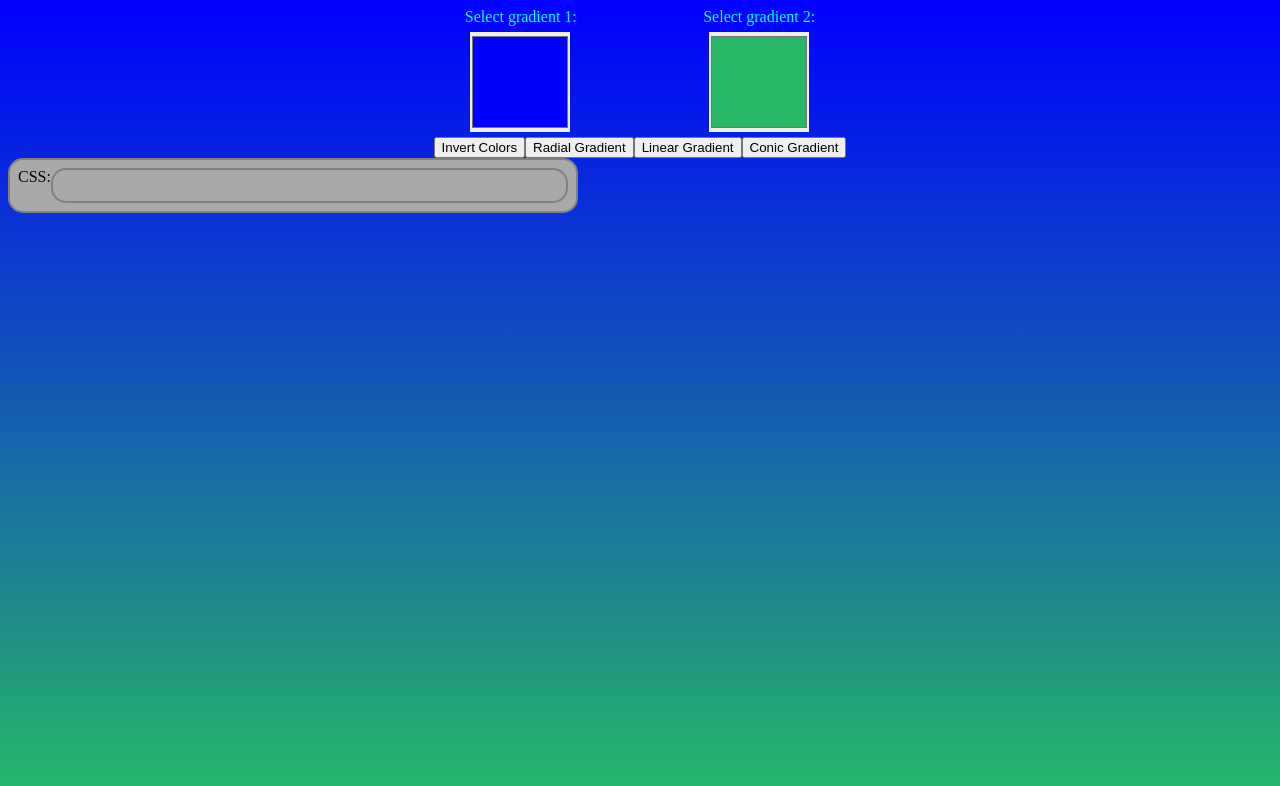
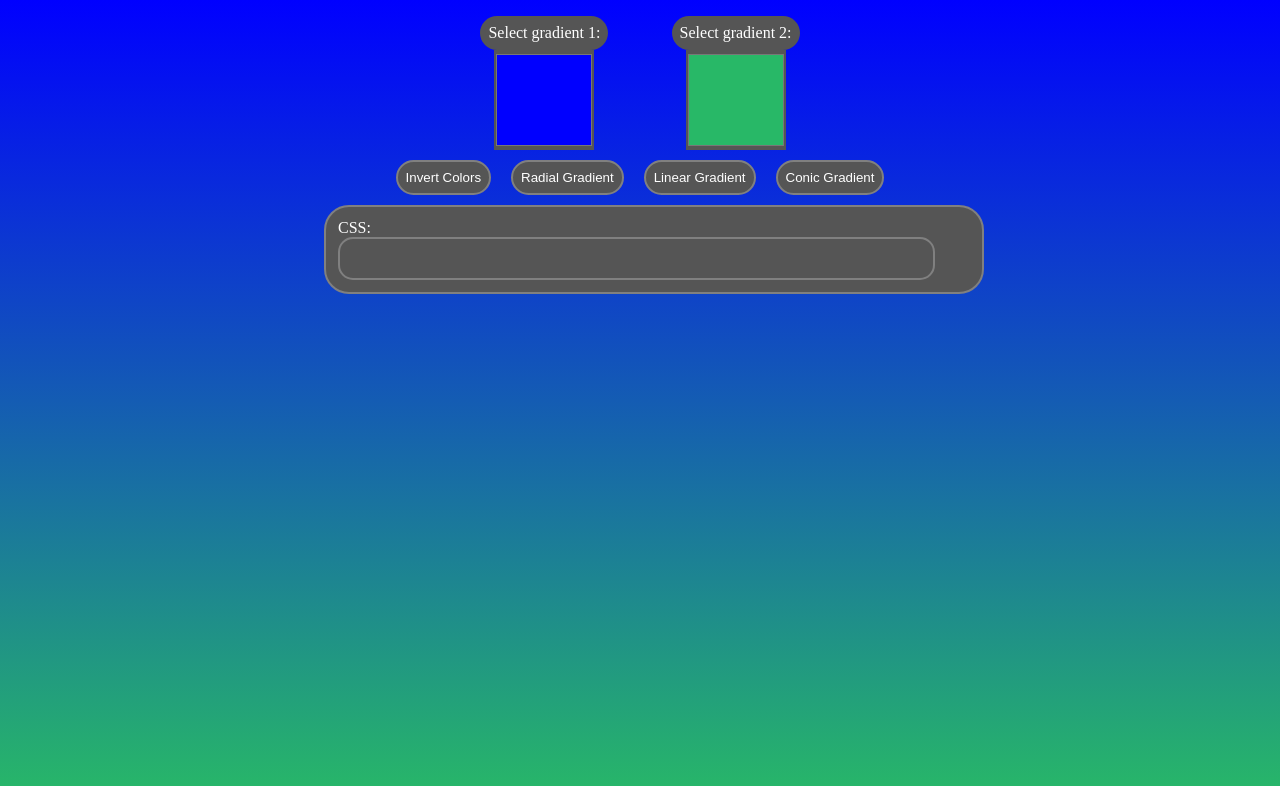
Before and after one commit to Highbrook/BackgroundChanger, a website: page index.html in a window 1280 px wide. Drawn offline with Linux system fonts and the light colour scheme.

```diff
--- a/index.html
+++ b/index.html
@@ -6,7 +6,7 @@
     <link rel="stylesheet" href="style.css">
 </head>
 <body>
-    <div class="main">
+    <div id="main">
         <div class="selectors">
             <div class="gradSelector">
                 <label class="selectText">Select gradient 1:</label>
@@ -19,13 +19,14 @@
         </div>
 
         <div class="buttons">
-            <button id="invert">Invert Colors</button>
-            <button id="radial">Radial Gradient</button>
-            <button id="linear">Linear Gradient</button>
-            <button id="conic">Conic Gradient</button>
+            <button id="invert" class="button">Invert Colors</button>
+            <button id="radial" class="button">Radial Gradient</button>
+            <button id="linear" class="button">Linear Gradient</button>
+            <button id="conic" class="button">Conic Gradient</button>
         </div>
-
-        <label id="labelSnippet">CSS: <input type="text" id="cssValue"></label>
+        <div id="labelSnippet">
+            <label>CSS: <input type="text" id="cssValue"></label>
+        </div>
     </div>
     <script src="script.js"></script>
 </body>
--- a/script.js
+++ b/script.js
@@ -9,8 +9,8 @@
 let cssValueEl = document.querySelector('#cssValue');
 let gradType = 'linear-gradient';
 
-cpOne.addEventListener('change', colorChange);
-cpTwo.addEventListener('change', colorChange);
+cpOne.addEventListener('input', colorChange);
+cpTwo.addEventListener('input', colorChange);
 invertEl.addEventListener('click', invertColors);
 radialEl.addEventListener('click', radialGrad);
 linearEl.addEventListener('click', linearGrad);
--- a/style.css
+++ b/style.css
@@ -2,6 +2,12 @@
     height: 100%;
     background: linear-gradient(#0000ff, #28b867);
     background-size: cover;
+}
+
+#main{
+    width: 50%;
+    margin: auto;
+    padding: 8px;
 }
 
 .selectors{
@@ -9,9 +15,18 @@
     justify-content: center;
 }
 
-.buttons{
+.buttons {
     display: flex;
     justify-content: center;
+}
+
+.button{
+    padding: 8px;
+    margin: 10px;
+    background-color: rgb(85, 85, 85);
+    border: 2px solid gray;
+    border-radius: 25px;
+    color: white;
 }
 
 .gradSelector{
@@ -21,35 +36,38 @@
 }
 
 .selectText{
-    color: aqua;
+    padding: 8px;
+    background-color: rgb(85, 85, 85);
+    border-radius: 20px;
+    color: white;
 }
 
 .colorPicker {
     justify-content: center;
-    padding: 0%;
-    margin: 5%;
-    height: 100px;
-    width: 100px;
+    padding: 0px;
+    margin: auto;
+    min-height: 100px;
+    min-width: 100px;
     border: none;
+    background-color: rgb(85, 85, 85);
 }
 
 #labelSnippet {
-    padding: 8px;
-    width: 550px;
-    justify-content: center;
+    width: 100%;
     margin: auto;
-    display: inline-flex;
-    background-color: darkgray;
+    padding: 12px;
+    background-color: rgb(85, 85, 85);
     border: 2px solid gray;
-    border-radius:  15px;
+    border-radius: 25px;
+    color: white;
 }
 
 #cssValue {
-    padding: 8px;
-    width: 500px;
-    justify-content: center;
-    display: inline-flex;
-    background-color: rgba(169, 169, 169, 0.315);
+    width: 90%;
+    margin: auto;
+    padding: 12px;
+    background-color: rgb(85, 85, 85);
     border: 2px solid gray;
-    border-radius:  15px;
+    border-radius: 15px;
+    color: white;
 }
```
